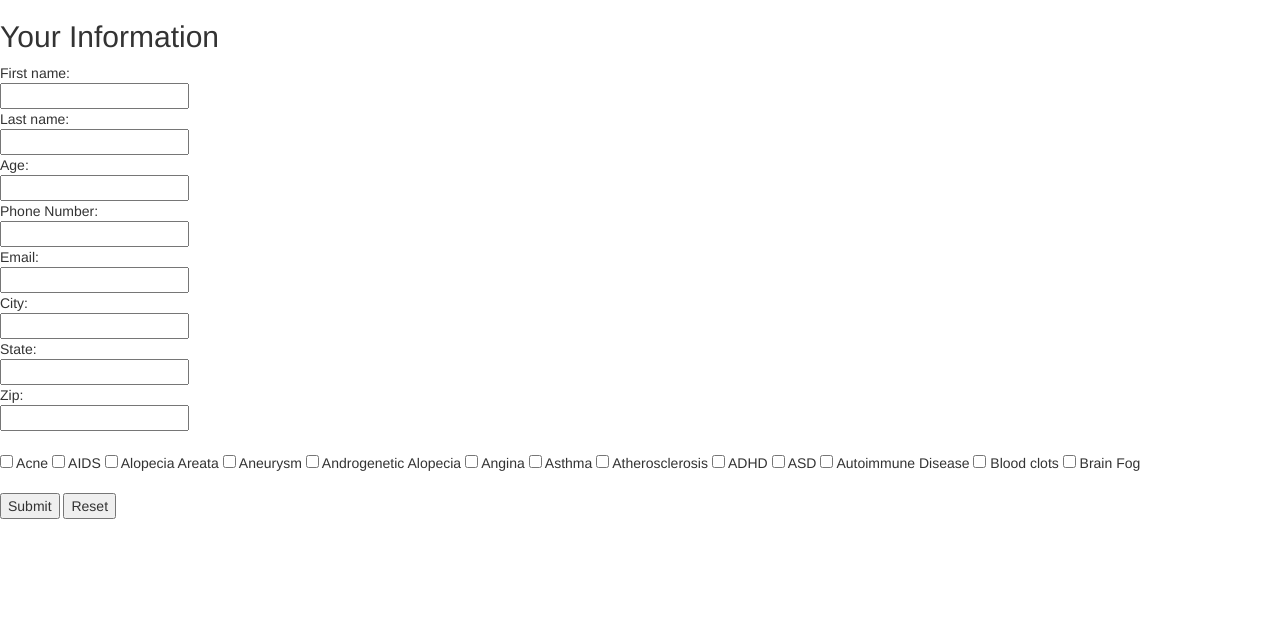
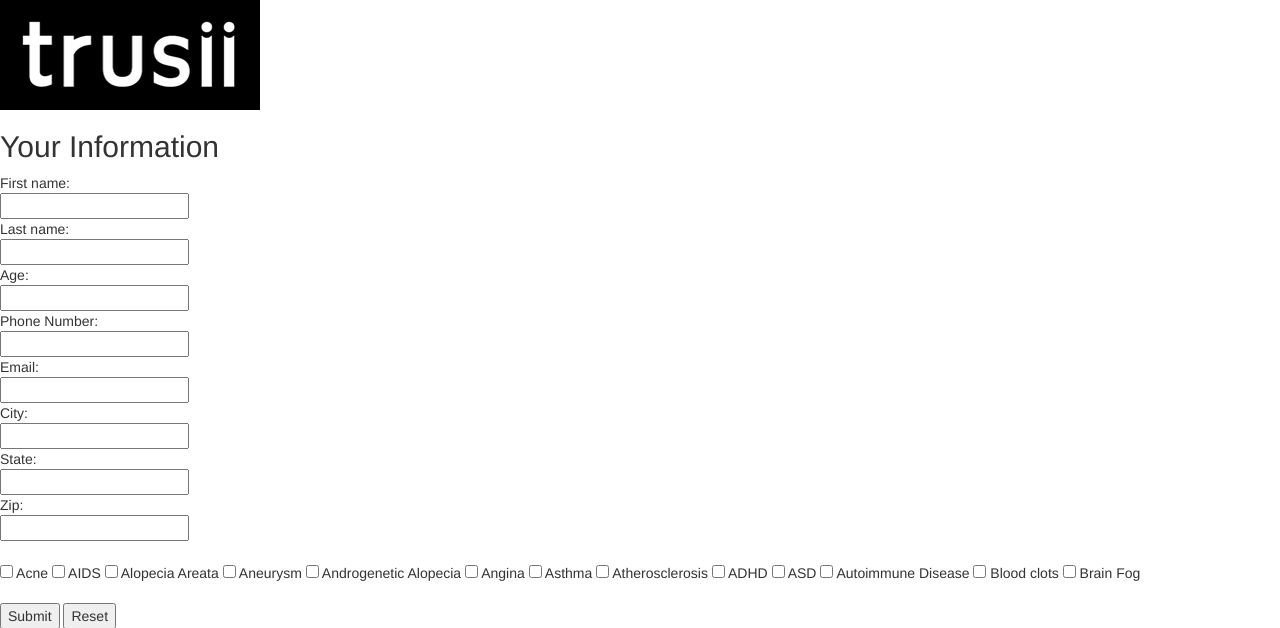
Before and after one commit to pquansah/sampleTsii, a Flask app: page / in a window 1280 px wide. Shown: the top 628 px of the page. Run offline with Flask 2, Linux system fonts and the light colour scheme; some libraries are stand-ins or nearby versions.

Commit message:
add image

```diff
--- a/templates/index.html
+++ b/templates/index.html
@@ -5,6 +5,11 @@ Enter Information
 {% endblock %}
 
 {% block content %}
+	<div class="container-fluid">
+		<div class="row">
+		 <img src="images/trusiipic.PNG" class="img-responsive">
+		</div>
+	</div>
 	<h2> Your Information </h2>
 	<form action="" method="post">
 		First name:<br>
```
Also changed, not shown: static/images/trusiipic.PNG (added).
